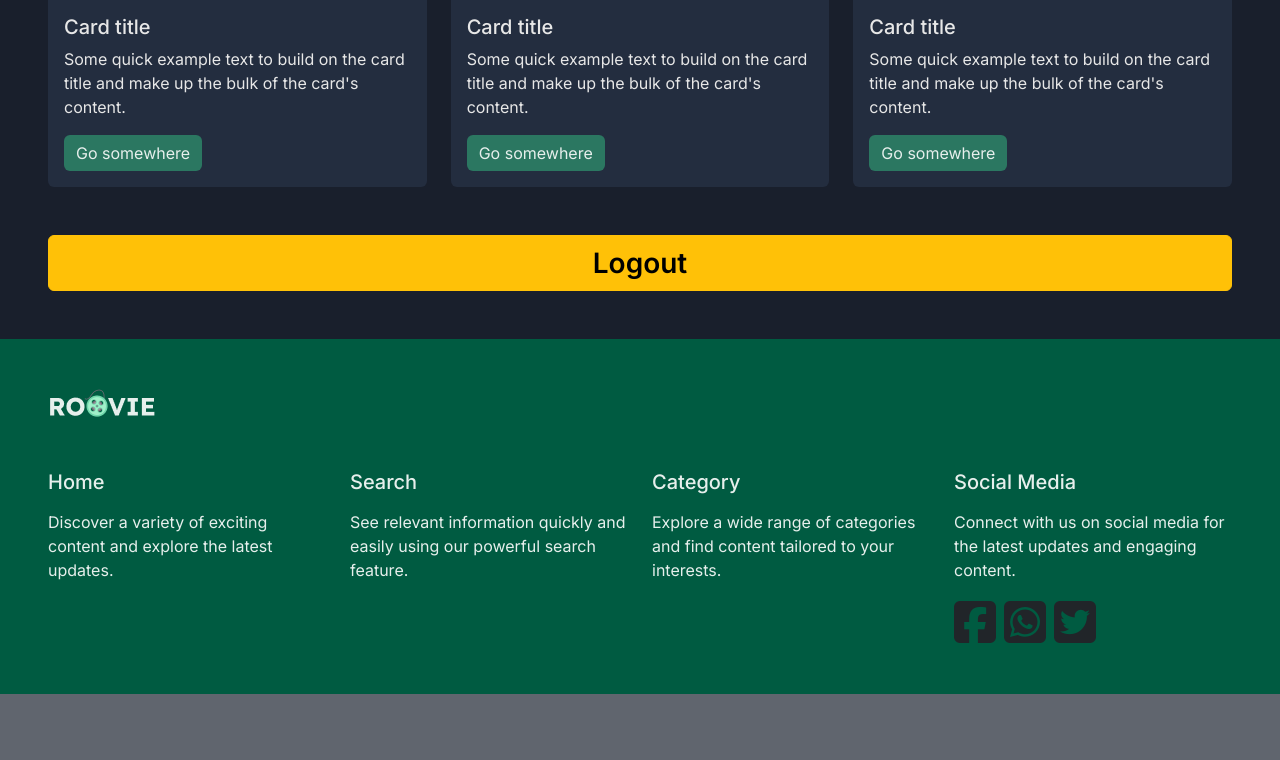
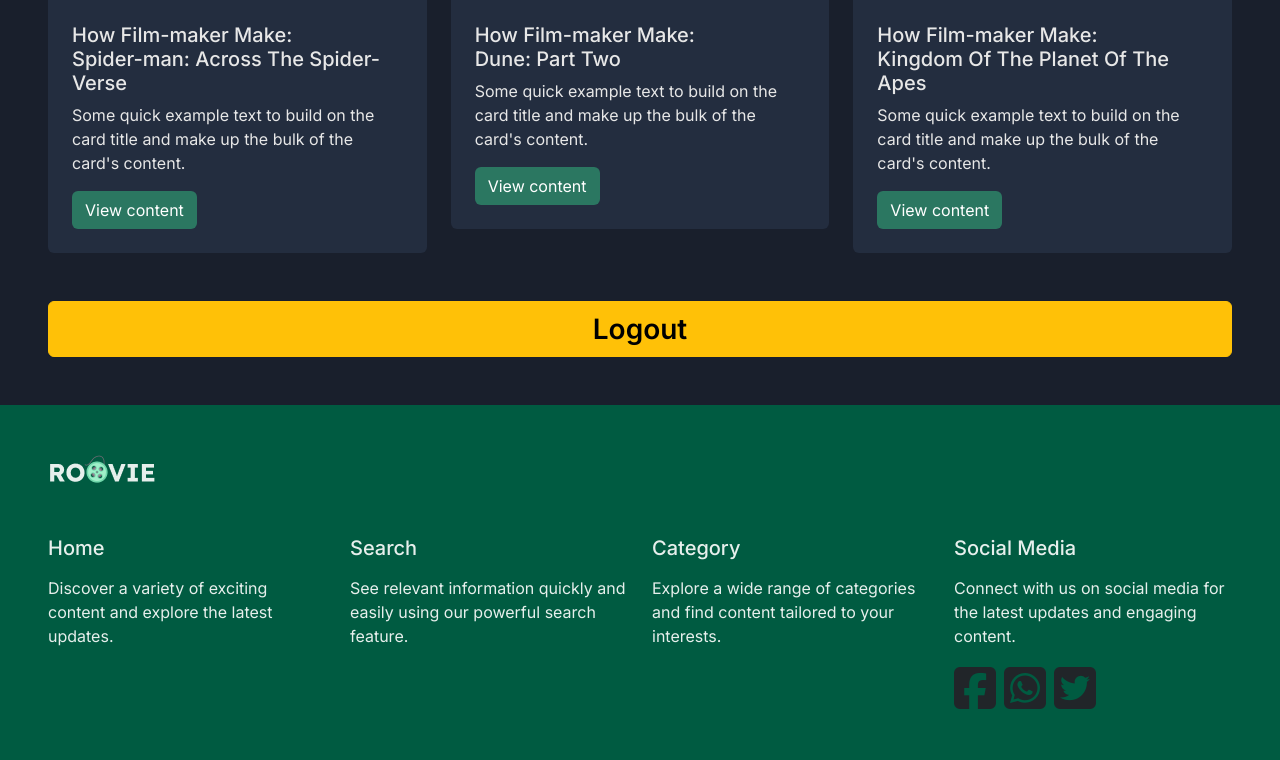
Before and after one commit to Ghatfaner/Project-PAW, a PHP site: page /index.php in a window 1280 px wide. Shown: the part 1685-2445 px from the top of the page. Before the commit the page ends 2379 px from the top, so only its background shows below. Run offline with PHP 8.4, Linux system fonts and the light colour scheme; the visitor is signed in with stand-in values (Sample User, id 1); tables that the repository leaves empty or names only in its code hold one stand-in row (values such as "Sample post").

Commit message:
[add] adding ajax and styling for upcoming part

```diff
--- a/view/index.php
+++ b/view/index.php
@@ -101,9 +101,21 @@ if (!isset($_SESSION['userId'])) {
       padding: 24px 24px;
     }
     .card-text-action {
+      margin-bottom: 1rem;
       height: 10rem;
     }
     .card-text-action p {
+      font-size: 0.9rem;
+      margin-top: 0.5rem;
+    }
+    .card-body-documentary {
+      padding: 24px 24px;
+    }
+    .card-text-documentary {
+      margin-bottom: 1rem;
+      height: 8rem;
+    }
+    .card-text-documentary p {
       font-size: 0.9rem;
       margin-top: 0.5rem;
     }
@@ -117,6 +129,7 @@ if (!isset($_SESSION['userId'])) {
       color: #2B7761;
     }
   </style>
+
 </head>
 <body>
   <nav class="navbar navbar-expand-lg sticky-top">
@@ -218,12 +231,12 @@ if (!isset($_SESSION['userId'])) {
         <div class="card border border-0">
           <img src="../pictures/movie-wide/<?php echo $action['MovieId'] ?>.png" class="card-img-top" alt="...">
           <div class="card-body-action">
-            <h4 class="card-title-action mb-3"><?php echo $action['Title'] ?></h5>
+            <h5 class="card-title-action mb-3">How Film-maker Make: </br><?php echo $action['Title'] ?></h5>
             <div class="card-text-action">
               <span><?php echo $action['year'] ?></span> <span class="mx-1 rounded p-1 bg-secondary"><?php echo $action['AgeRating'] ?></span> <span class="rounded p-1 bg-secondary"><?php echo $action['GenreName'] ?></span>
               <p><?php echo $action['Synopsis'] ?></p>
             </div>
-            <div class="card-btn"><a href="#" class="btn">More Detail</a></div>
+            <div class="card-btn"><a href="#" class="btn">More Details</a></div>
           </div>
         </div>
       </div>
@@ -250,10 +263,12 @@ if (!isset($_SESSION['userId'])) {
       <div class="col-3">
         <div class="card border border-0">
           <img src="../pictures/movie-wide/<?php echo $documentary['MovieId'] ?>.png" class="card-img-top" alt="...">
-          <div class="card-body">
-            <h5 class="card-title"><?php echo $documentary['Title'] ?></h5>
-            <span class="card-text"><?php echo $documentary['year'] ?></span> <span class="card-text"><?php echo $documentary['AgeRating'] ?></span> <span class="card-text"><?php echo $documentary['GenreName'] ?></span>
-            <p class="card-text"><?php echo $documentary['Synopsis'] ?></p>
+          <div class="card-body-documentary">
+            <h5 class="card-title-documentary">How Film-maker Make: <?php echo $documentary['Title'] ?></h5>
+            <div class="card-text-documentary">
+              <span><?php echo $documentary['year'] ?></span> <span class="mx-1 rounded p-1 bg-secondary"><?php echo $documentary['AgeRating'] ?></span> <span class="rounded p-1 bg-secondary"><?php echo $documentary['GenreName'] ?></span>
+              <p><?php echo $documentary['Synopsis'] ?></p>
+            </div>
             <a href="#" class="btn">More Detail</a>
           </div>
         </div>
@@ -271,9 +286,9 @@ if (!isset($_SESSION['userId'])) {
       <img src="../pictures/thumbnail/thumbnail-1.png" alt="" class="card-img">
       <div class="container-card-big">
         <div class="card-img-overlay px-5">
-          <h3 class="card-title">Card title</h3>
-          <p class="card-text">Some quick example text to build on the card title and make up the bulk of the card's content.</p>
-          <a href="#" class="btn px-3 py-2">Go somewhere</a>
+          <h3 class="card-title">Current faves, future obsession</h3>
+          <p class="card-text">Watch the teaser then checkout to learn movies.</p>
+          <a href="../view/search.php" class="btn px-3 py-2">Explore more</a>
         </div>
       </div>
     </div>
@@ -283,41 +298,113 @@ if (!isset($_SESSION['userId'])) {
     <div class="row px-5">
         <h3 class="mb-3">Upcoming Review Movies</h3>
 
+        <script src="https://code.jquery.com/jquery-3.6.4.min.js"></script>
+
+        <!-- Video Card 1 -->
         <div class="col">
             <div class="card border border-0">
                 <img src="../pictures/up-movie-wide/up-1.png" class="card-img-top" alt="...">
-          <div class="card-body">
-            <h5 class="card-title">Card title</h5>
+                <div class="card-body p-4">
+                    <h5 class="card-title">How Film-maker Make: <br>Spider-man: Across The Spider-Verse</h5>
                     <p class="card-text">Some quick example text to build on the card title and make up the bulk of the card's content.</p>
-            <a href="#" class="btn">Go somewhere</a>
+                    <button class="btn play-video" style="background-color: #2B7761; color: #fff; transition: background-color 0.3s, color 0.3s;" data-toggle="modal" data-target="#videoModal1" onmouseover="this.style.backgroundColor='#fff'; this.style.color='#2B7761';" onmouseout="this.style.backgroundColor='#2B7761'; this.style.color='#fff';">View content</button>
                 </div>
             </div>
         </div>
 
+        <!-- Video Card 2 -->
         <div class="col">
             <div class="card border border-0">
                 <img src="../pictures/up-movie-wide/up-2.png" class="card-img-top" alt="...">
-          <div class="card-body">
-            <h5 class="card-title">Card title</h5>
+                <div class="card-body p-4">
+                    <h5 class="card-title">How Film-maker Make: <br>Dune: Part Two</h5>
                     <p class="card-text">Some quick example text to build on the card title and make up the bulk of the card's content.</p>
-            <a href="#" class="btn">Go somewhere</a>
+                    <button class="btn play-video" style="background-color: #2B7761; color: #fff; transition: background-color 0.3s, color 0.3s;" data-toggle="modal" data-target="#videoModal2" onmouseover="this.style.backgroundColor='#fff'; this.style.color='#2B7761';" onmouseout="this.style.backgroundColor='#2B7761'; this.style.color='#fff';">View content</button>
                 </div>
             </div>
         </div>
 
+        <!-- Video Card 3 -->
         <div class="col">
             <div class="card border border-0">
                 <img src="../pictures/up-movie-wide/up-3.png" class="card-img-top" alt="...">
-          <div class="card-body">
-            <h5 class="card-title">Card title</h5>
+                <div class="card-body p-4">
+                    <h5 class="card-title">How Film-maker Make: <br>Kingdom Of The Planet Of The Apes</h5>
                     <p class="card-text">Some quick example text to build on the card title and make up the bulk of the card's content.</p>
-            <a href="#" class="btn">Go somewhere</a>
+                    <button class="btn play-video" style="background-color: #2B7761; color: #fff; transition: background-color 0.3s, color 0.3s;" data-toggle="modal" data-target="#videoModal3" onmouseover="this.style.backgroundColor='#fff'; this.style.color='#2B7761';" onmouseout="this.style.backgroundColor='#2B7761'; this.style.color='#fff';">View content</button>
                 </div>
             </div>
         </div>
 
+        <!-- Modal 1 -->
+        <div class="modal fade" id="videoModal1" tabindex="-1" aria-labelledby="videoModalLabel1" aria-hidden="true">
+            <div class="modal-dialog modal-lg">
+                <div class="modal-content bg-dark">
+                    <div class="modal-header">
+                        <h5 class="modal-title text-white-50" id="videoModalLabel1">How Film-maker Make: Spider-man: Across The Spider-Verse</h5>
+                        <button type="button" class="btn-close" data-dismiss="modal" aria-label="Close"></button>
+                    </div>
+                    <div class="modal-body d-flex justify-content-center">
+                    <iframe width="720" height="420" src="https://www.youtube.com/embed/PITNvuEV0Co?si=A1tib2K08Q7Ra-2a" title="YouTube video player" frameborder="0" allow="accelerometer; autoplay; clipboard-write; encrypted-media; gyroscope; picture-in-picture; web-share" allowfullscreen></iframe>
                     </div>
                 </div>
+            </div>
+        </div>
+
+        <!-- Modal 2 -->
+        <div class="modal fade" id="videoModal2" tabindex="-1" aria-labelledby="videoModalLabel2" aria-hidden="true">
+            <div class="modal-dialog modal-lg">
+                <div class="modal-content bg-dark">
+                    <div class="modal-header">
+                        <h5 class="modal-title text-white-50" id="videoModalLabel2">How Film-maker Make: Dune: Part Two</h5>
+                        <button type="button" class="btn-close" data-dismiss="modal" aria-label="Close"></button>
+                    </div>
+                    <div class="modal-body d-flex justify-content-center">
+                    <iframe width="720" height="420" src="https://www.youtube.com/embed/HMimPzPGMwc?si=Vf21M-cLur_i4pVY" title="YouTube video player" frameborder="0" allow="accelerometer; autoplay; clipboard-write; encrypted-media; gyroscope; picture-in-picture; web-share" allowfullscreen></iframe>
+                    </div>
+                </div>
+            </div>
+        </div>
+
+        <!-- Modal 3 -->
+        <div class="modal fade" id="videoModal3" tabindex="-1" aria-labelledby="videoModalLabel3" aria-hidden="true">
+            <div class="modal-dialog modal-lg">
+                <div class="modal-content bg-dark">
+                    <div class="modal-header">
+                        <h5 class="modal-title text-white-50" id="videoModalLabel3">How Film-maker Make: Kingdom Of The Planet Of The Apes</h5>
+                        <button type="button" class="btn-close" data-dismiss="modal" aria-label="Close"></button>
+                    </div>
+                    <div class="modal-body d-flex justify-content-center">
+                    <iframe width="720" height="420" src="https://www.youtube.com/embed/XIUj7oESpRM?si=p8aCN8oRqf4uSdkN" title="YouTube video player" frameborder="0" allow="accelerometer; autoplay; clipboard-write; encrypted-media; gyroscope; picture-in-picture; web-share" allowfullscreen></iframe>
+                    </div>
+                </div>
+            </div>
+        </div>
+
+        <script>
+            $(document).ready(function () {
+                $('.play-video').on('click', function () {
+                    openVideoInModal($(this).data('target'));
+                });
+
+                $('[id^="videoModal"]').on('hidden.bs.modal', function () {
+                    stopVideo($(this).attr('id'));
+                });
+
+                function openVideoInModal(modalId) {
+                    $(modalId).modal('show');
+                }
+
+                function stopVideo(modalId) {
+                    var iframeId = modalId.replace('videoModal', 'videoIframe');
+                    $('#' + iframeId).attr('src', '');
+                }
+            });
+        </script>
+
+      </div>
+  </div>
+
 
   <div class="px-5"><a href="../controller/logout.php" class="btn btn-warning w-100 mb-5 fs-3 fw-semibold">Logout</a></div>
 
```
Lines whose indentation alone changed are shown as unchanged.
